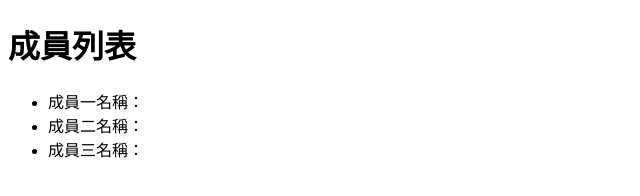
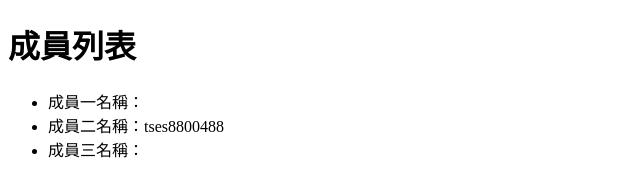
Before and after one commit to yingtzuu/git1107, a plain HTML site: page index.html in a window 1280 px wide. Shown: the full height of the page, 0-640 px from the left. Drawn offline with Linux system fonts and the light colour scheme.

Commit message:
新增成員2

```diff
--- a/index.html
+++ b/index.html
@@ -9,7 +9,7 @@
     <h1>成員列表</h1>
     <ul>
         <li>成員一名稱：</li>
-        <li>成員二名稱：</li>
+        <li>成員二名稱：tses8800488</li>
         <li>成員三名稱：</li>
     </ul>
 </body>
```
